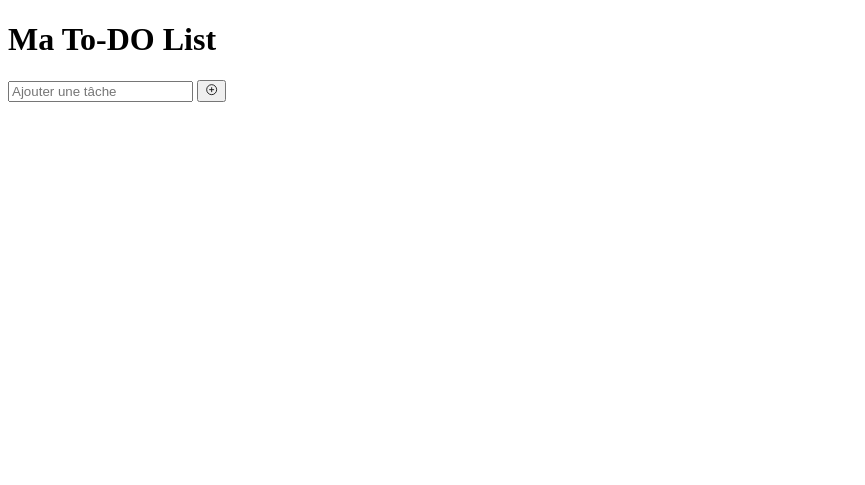
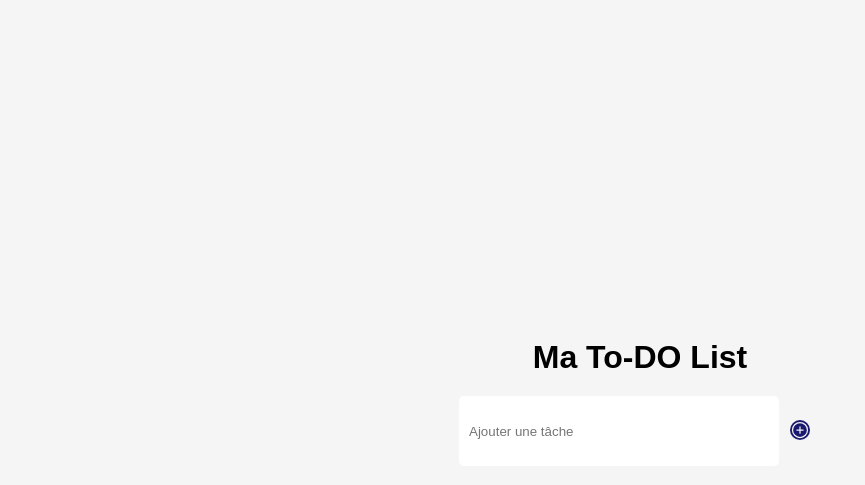
Before and after one commit to Junior98-dev/Ma-To-Do-List, a plain HTML site: page index.html in a window 1280 px wide. Shown: the whole page, without its empty margins (0-865 px from the left). Drawn offline with nearby package versions, Linux system fonts and the light colour scheme.

Commit message:
css terminer

```diff
--- a/style.css
+++ b/style.css
@@ -0,0 +1,76 @@
+body{
+    display: flex;
+    justify-content: center;
+    align-items: center;
+    flex-direction: column;
+    height: 100vh;
+    margin: 0;
+    font-family: Arial, Helvetica, sans-serif;
+    background: #f5f5f5;
+}
+
+.container{
+    width: 100%;
+    max-width: 800px;
+    margin: 0 auto;
+}
+
+.champs{
+    display: flex;
+    justify-content: center;
+    align-items: center;
+    margin: 0;
+}
+
+h1{
+    margin-bottom: 20px;
+}
+
+input[type="text"]{
+    width: 300px;
+    padding: 10px;
+    border: none;
+    border-radius: 5px;
+    height: 50px;
+}
+
+button{
+    background: transparent;
+    border: none;
+    cursor: pointer;
+    margin-left: 5px;
+}
+
+ul{
+    width: 100%;
+    list-style: none;
+    padding: 0;
+}
+
+ul li{
+    width: 100%;
+    display: flex;
+    justify-content: space-evenly;
+    align-items: center;
+    background: #f1f1f1;
+    padding: 10px;
+    border-radius: 10px;
+    box-shadow: 0 2px 4px rgba(0, 0, 0, 0.1);
+}
+
+ion-icon{
+    font-size: 20px;
+    margin-right: 5px;
+    background: midnightblue;
+    color: #f1f1f1;
+    border-radius: 50%;
+}
+
+.delete{
+    background: crimson;
+}
+
+.modify{
+    background: yellow;
+    color: #333;
+}
```
Also changed, not shown: index.html (+1 -3 lines).
